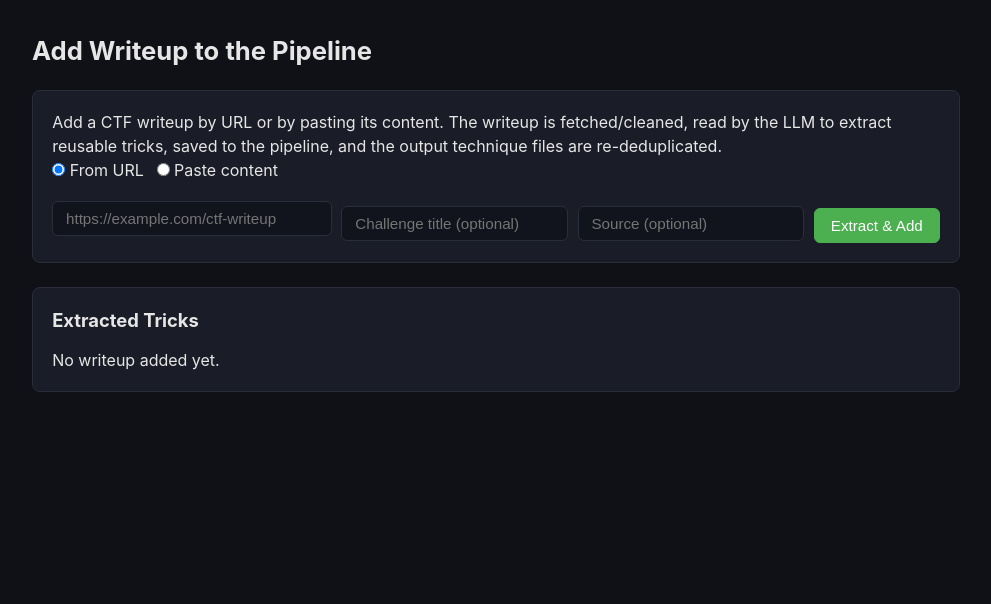
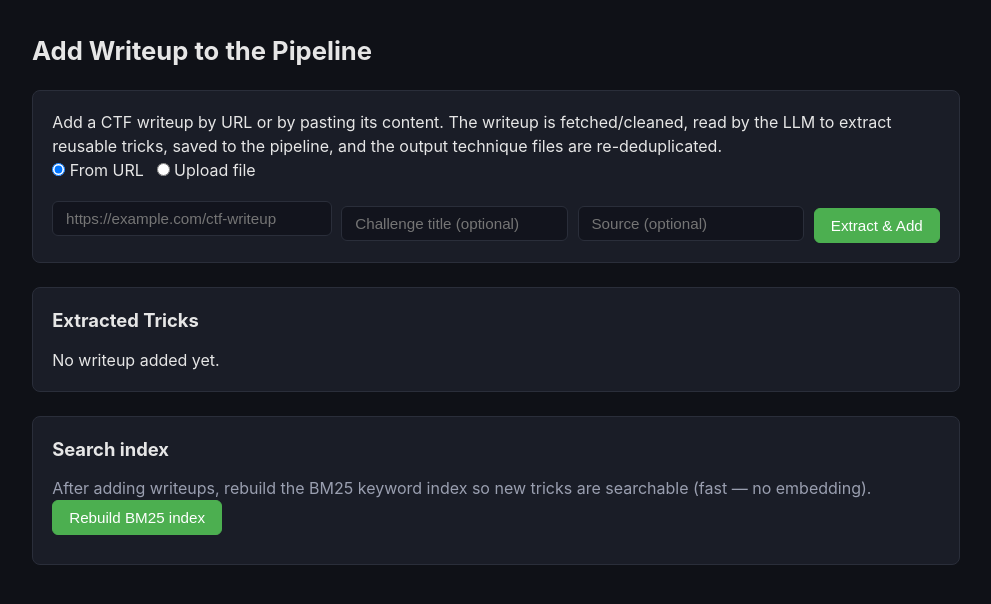
Before and after one commit to fressive/nekozuki, a FastAPI app: template src/ui/templates/ingest_url.html in a window 1280 px wide. Shown: the part 55-659 px from the top of the page, without its empty margins (144-1135 px from the left). Run offline with FastAPI, Linux system fonts and the light colour scheme; the template is opened without the code that fills it, so the values that code supplies are empty; some libraries are stand-ins or nearby versions.

Commit message:
Add coarse trick search, pipeline writeup ingestion, BM25 rebuild API, and embed-on-add
- Coarse trick search API (GET /api/tricks/search + /tricks/{id}): fast
  in-memory keyword scan over output/*.md H2 sections, ~50ms, returns
  title/id/description; trick detail includes parsed fields + source writeups.
- Unified writeup ingestion (POST /api/writeup/add): URL or file upload →
  LLM extract → persist → dedup → incremental Chroma embed → BM25 rebuild.
  Background job, polled via /api/writeup/ingest-status/{job_id}.
- Background BM25 rebuild (POST /api/build-index): splits output/*.md into
  chunks, rebuilds tantivy index, clears HybridSearcher lru_cache (no restart).
- WebUI: ingest page supports file upload + rebuild BM25 button; search page
  uses fast coarse search by default with RAG deep-search option; trick detail
  page at /trick/{id}.
- Fix: /api/writeup/from-url now also runs the full pipeline (dedup+embed).

Co-Authored-By: Claude Opus 4.8 (1M context) <noreply@anthropic.com>

```diff
--- a/src/api/routes.py
+++ b/src/api/routes.py
@@ -641,7 +641,8 @@ async def _process_writeup_job(
     source: str = "",
 ) -> None:
     """Extract tricks from a writeup (URL or pasted content), persist them to
-    the pipeline, then re-run deduplication to re-render the output files.
+    the pipeline, re-dedup to re-render output, then incrementally embed the
+    changed chunks and rebuild the BM25 index so new tricks are searchable.
 
     Runs as a background task; progress is polled via
     ``GET /api/writeup/ingest-status/{job_id}``.
@@ -662,16 +663,44 @@ async def _process_writeup_job(
 
             tricks = await ingest_writeup_from_url_async(url, persist=True)
 
-        # Complete the pipeline: re-dedup + re-render output/*.md so the new
-        # tricks show up (dedup is CPU-bound, so run it off the event loop).
+        # 1. Re-dedup + re-render output/*.md (CPU-bound, run off the loop).
         from src.summarization.deduplicator import run_deduplication
 
         written = await asyncio.to_thread(run_deduplication)
+
+        # 2. Incrementally embed changed chunks into Chroma (hash-based diff).
+        embed = {}
+        try:
+            from src.embedding.engine import EmbeddingEngine
+
+            engine = EmbeddingEngine()
+            embed = await engine.generate_all(force_reset=False)
+        except ValueError as e:
+            logger.warning("Skipping incremental embed (no embedding key): %s", e)
+        except Exception as e:  # noqa: BLE001 (embed is best-effort; keep BM25)
+            logger.warning("Incremental embed failed (%s); continuing with BM25", e)
+
+        # 3. Rebuild the BM25 keyword index from the (re-rendered) output.
+        from src.retrieval.bm25_index import BM25Index
+
+        bm25 = BM25Index()
+        built = await asyncio.to_thread(bm25.build_from_output_dir, force=True)
+        bm25_chunks = len(built.chunks) if built is not None else 0
+
+        # 4. Evict the running server's cached searcher so queries use the new index.
+        try:
+            from src.retrieval.index import load_or_build_index
+            load_or_build_index.cache_clear()
+        except Exception:  # cache eviction is best-effort
+            logger.warning("Failed to clear HybridSearcher cache", exc_info=True)
+
         _url_ingestion_jobs[job_id] = {
             "status": "completed",
             "tricks": [t.model_dump() for t in tricks],
             "total": len(tricks),
             "dedup_wrote": len(written),
+            "embed_chunks": int(embed.get("chunks", 0)),
+            "bm25_chunks": bm25_chunks,
         }
     except Exception as e:
         logger.exception("Writeup ingestion failed: %s", e)  # noqa: TRY401
@@ -730,6 +759,74 @@ async def get_ingest_status(job_id: str) -> dict:
     if job_id not in _url_ingestion_jobs:
         raise HTTPException(status_code=404, detail="Ingestion job not found")
     return _url_ingestion_jobs[job_id]
+
+
+# ---- BM25 index rebuild (background) ----
+
+_build_index_jobs: dict[str, dict] = {}
+
+
+async def _run_build_index_job(job_id: str, force: bool) -> None:
+    """Split output/*.md into chunks and rebuild the tantivy BM25 index.
+
+    Runs off the event loop (BM25 indexing is CPU-bound). Afterward the running
+    server's cached ``HybridSearcher`` is evicted so the next query loads the
+    fresh index (no restart needed).
+    """
+    try:
+        from src.retrieval.bm25_index import BM25Index
+
+        bm25 = BM25Index()
+        built = await asyncio.to_thread(bm25.build_from_output_dir, force=force)
+        if built is None:
+            _build_index_jobs[job_id] = {
+                "status": "failed",
+                "error": "No technique files found in output/",
+            }
+            return
+
+        # Evict the process-level searcher cache so queries use the new index.
+        try:
+            from src.retrieval.index import load_or_build_index
+            load_or_build_index.cache_clear()
+            logger.info("Cleared HybridSearcher cache after BM25 rebuild")
+        except Exception:  # cache eviction is best-effort
+            logger.warning("Failed to clear HybridSearcher cache", exc_info=True)
+
+        _build_index_jobs[job_id] = {
+            "status": "completed",
+            "chunks": len(built.chunks),
+            "index_path": str(built.index_path),
+        }
+    except Exception as e:
+        logger.exception("BM25 index rebuild failed: %s", e)  # noqa: TRY401
+        _build_index_jobs[job_id] = {"status": "failed", "error": str(e)}
+
+
+@router.post("/build-index")
+async def build_index(force: bool = True) -> dict:
+    """Rebuild the BM25 search index from output/*.md, as a background job.
+
+    Splits every technique file into chunks and rebuilds the tantivy BM25
+    index. Much faster than ``nekozuki embed`` (no embedding/Chroma/question
+    generation). The running server's cached searcher is refreshed
+    automatically. Returns a job ID pollable via
+    ``GET /api/build-index/status/{job_id}``.
+    """
+    import uuid
+
+    job_id = str(uuid.uuid4())
+    _build_index_jobs[job_id] = {"status": "queued", "force": force}
+    asyncio.create_task(_run_build_index_job(job_id, force))
+    return {"job_id": job_id, "status": "queued", "force": force}
+
+
+@router.get("/build-index/status/{job_id}")
+async def build_index_status(job_id: str) -> dict:
+    """Get the status of a BM25 index rebuild job."""
+    if job_id not in _build_index_jobs:
+        raise HTTPException(status_code=404, detail="Build-index job not found")
+    return _build_index_jobs[job_id]
 
 
 # ---- Embedding pipeline preview (extract → split → questions) ----
--- a/src/ui/templates/ingest_url.html
+++ b/src/ui/templates/ingest_url.html
@@ -8,14 +8,17 @@
 
     <div class="controls" style="margin-bottom:0.8rem">
         <label><input type="radio" name="mode" value="url" checked onchange="setMode('url')"> From URL</label>
-        <label><input type="radio" name="mode" value="content" onchange="setMode('content')"> Paste content</label>
+        <label><input type="radio" name="mode" value="file" onchange="setMode('file')"> Upload file</label>
     </div>
 
     <form id="add-form" onsubmit="addWriteup(event)">
         <div id="url-block" style="display:flex; flex:1; gap:0.6rem">
             <input type="text" id="url-input" placeholder="https://example.com/ctf-writeup" style="flex:1">
         </div>
-        <textarea id="content-input" rows="12" placeholder="Paste the writeup markdown/text here…" style="display:none; width:100%"></textarea>
+        <div id="file-block" style="display:none">
+            <input type="file" id="file-input" accept=".md,.txt,text/markdown" style="margin-bottom:0.4rem">
+            <div id="file-name" class="muted"></div>
+        </div>
 
         <div style="display:flex; gap:0.6rem; margin-top:0.6rem">
             <input type="text" id="title-input" placeholder="Challenge title (optional)" style="flex:1">
@@ -32,12 +35,19 @@
         <p>No writeup added yet.</p>
     </div>
 </section>
+
+<section class="card">
+    <h2>Search index</h2>
+    <p class="muted">After adding writeups, rebuild the BM25 keyword index so new tricks are searchable (fast — no embedding).</p>
+    <button class="btn btn-start" onclick="rebuildIndex(event)">Rebuild BM25 index</button>
+    <div id="index-status" style="margin-top:0.6rem"></div>
+</section>
 {% endblock %}
 {% block scripts %}
 <script>
 function setMode(mode) {
     document.getElementById('url-block').style.display = mode === 'url' ? 'flex' : 'none';
-    document.getElementById('content-input').style.display = mode === 'content' ? 'block' : 'none';
+    document.getElementById('file-block').style.display = mode === 'file' ? 'block' : 'none';
 }
 
 function getMode() {
@@ -45,18 +55,32 @@ function getMode() {
     return el ? el.value : 'url';
 }
 
+document.getElementById('file-input').addEventListener('change', (e) => {
+    const f = e.target.files && e.target.files[0];
+    document.getElementById('file-name').textContent = f ? `Selected: ${f.name} (${(f.size/1024).toFixed(0)} KB)` : '';
+});
+
 async function addWriteup(ev) {
     ev.preventDefault();
     const mode = getMode();
     const url = document.getElementById('url-input').value.trim();
-    const content = document.getElementById('content-input').value.trim();
     const title = document.getElementById('title-input').value.trim();
     const source = document.getElementById('source-input').value.trim();
     const statusEl = document.getElementById('ingest-status');
     const resultEl = document.getElementById('result');
 
-    if ((mode === 'url' && !url) || (mode === 'content' && !content)) {
-        statusEl.innerHTML = '<p class="error">Provide a URL or pasted content.</p>';
+    let content = '';
+    if (mode === 'file') {
+        const file = document.getElementById('file-input').files[0];
+        if (!file) {
+            statusEl.innerHTML = '<p class="error">Choose a file to upload.</p>';
+            return;
+        }
+        content = await file.text();
+    }
+
+    if (!url && !content) {
+        statusEl.innerHTML = '<p class="error">Provide a URL or choose a file.</p>';
         return;
     }
 
@@ -97,9 +121,10 @@ async function pollIngest(jobId, statusEl, resultEl) {
     }
 
     const tricks = data.tricks || [];
-    statusEl.innerHTML = `<p>Done. Extracted <strong>${data.total || tricks.length}</strong> trick(s) and re-deduped ` +
-        `<strong>${data.dedup_wrote || 0}</strong> output technique files. ` +
-        `Run <code>nekozuki embed --force</code> to refresh the search index.</p>`;
+    statusEl.innerHTML = `<p>Done. Extracted <strong>${data.total || tricks.length}</strong> trick(s), re-deduped ` +
+        `<strong>${data.dedup_wrote || 0}</strong> output files, embedded ` +
+        `<strong>${data.embed_chunks || 0}</strong> chunks into Chroma, and rebuilt BM25 ` +
+        `(<strong>${data.bm25_chunks || 0}</strong> chunks). Search is ready.</p>`;
 
     if (!tricks.length) {
         resultEl.innerHTML = '<p>No tricks extracted from this writeup.</p>';
@@ -119,6 +144,37 @@ async function pollIngest(jobId, statusEl, resultEl) {
         </div>`).join('');
 }
 
+async function rebuildIndex(ev) {
+    const statusEl = document.getElementById('index-status');
+    statusEl.innerHTML = '<p>Rebuilding BM25 index…</p>';
+    try {
+        const resp = await fetch('/api/build-index', {method: 'POST'});
+        const data = await resp.json();
+        if (data.status === 'queued') {
+            pollIndex(data.job_id, statusEl);
+        } else {
+            statusEl.innerHTML = `<p class="error">${escapeHtml(data.detail || 'unknown')}</p>`;
+        }
+    } catch (e) {
+        statusEl.innerHTML = `<p class="error">Index rebuild failed: ${escapeHtml(e)}</p>`;
+    }
+}
+
+async function pollIndex(jobId, statusEl) {
+    const resp = await fetch(`/api/build-index/status/${jobId}`);
+    const data = await resp.json();
+    if (data.status === 'queued') {
+        setTimeout(() => pollIndex(jobId, statusEl), 1000);
+        return;
+    }
+    if (data.status === 'failed') {
+        statusEl.innerHTML = `<p class="error">Index rebuild failed: ${escapeHtml(data.error)}</p>`;
+        return;
+    }
+    statusEl.innerHTML = `<p>Done. Indexed <strong>${data.chunks}</strong> chunks. ` +
+        `RAG search will use the new BM25 index immediately.</p>`;
+}
+
 function escapeHtml(str) {
     return String(str).replace(/&/g,'&amp;').replace(/</g,'&lt;').replace(/>/g,'&gt;');
 }
```
Also changed, not shown: tests/test_ingestion_add.py (+20 -9 lines).
